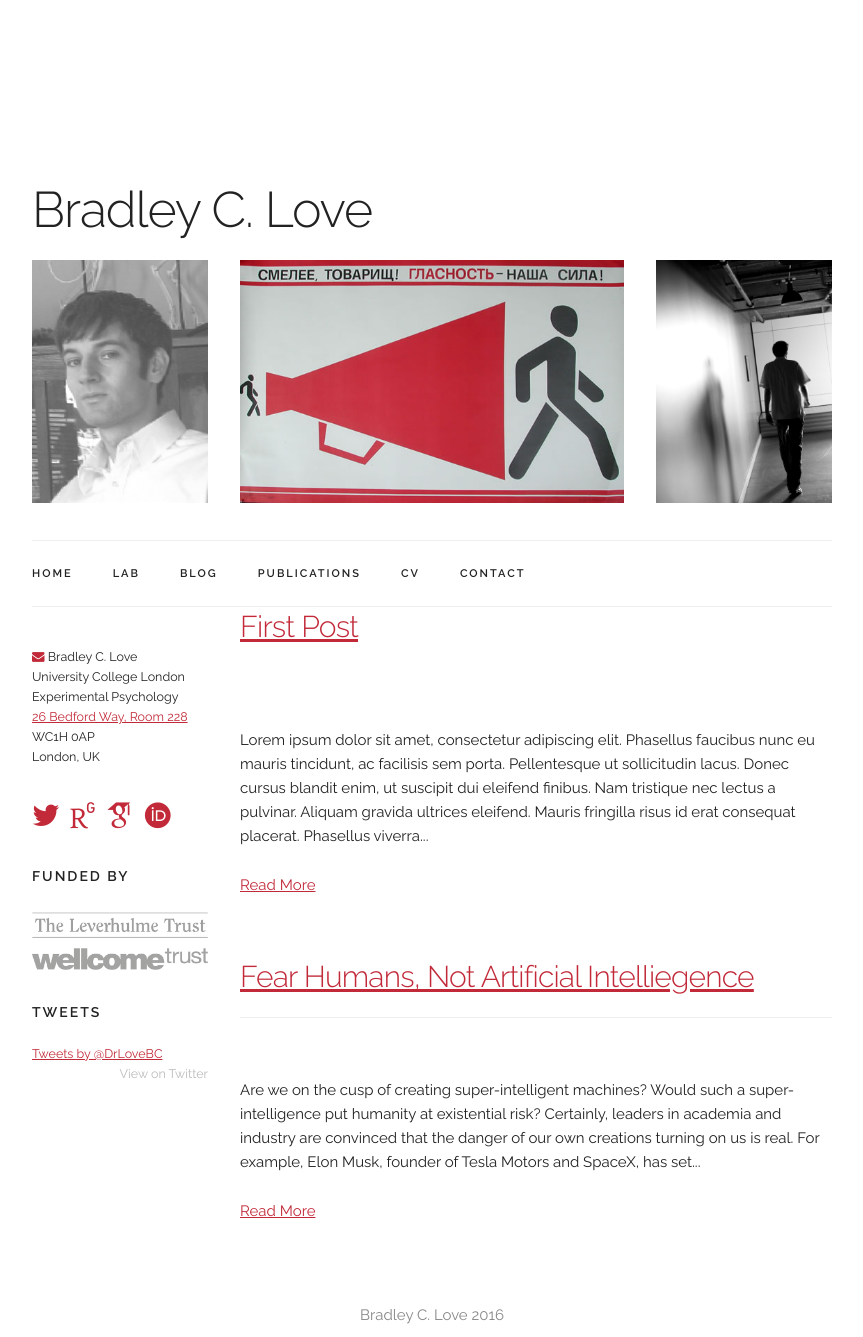
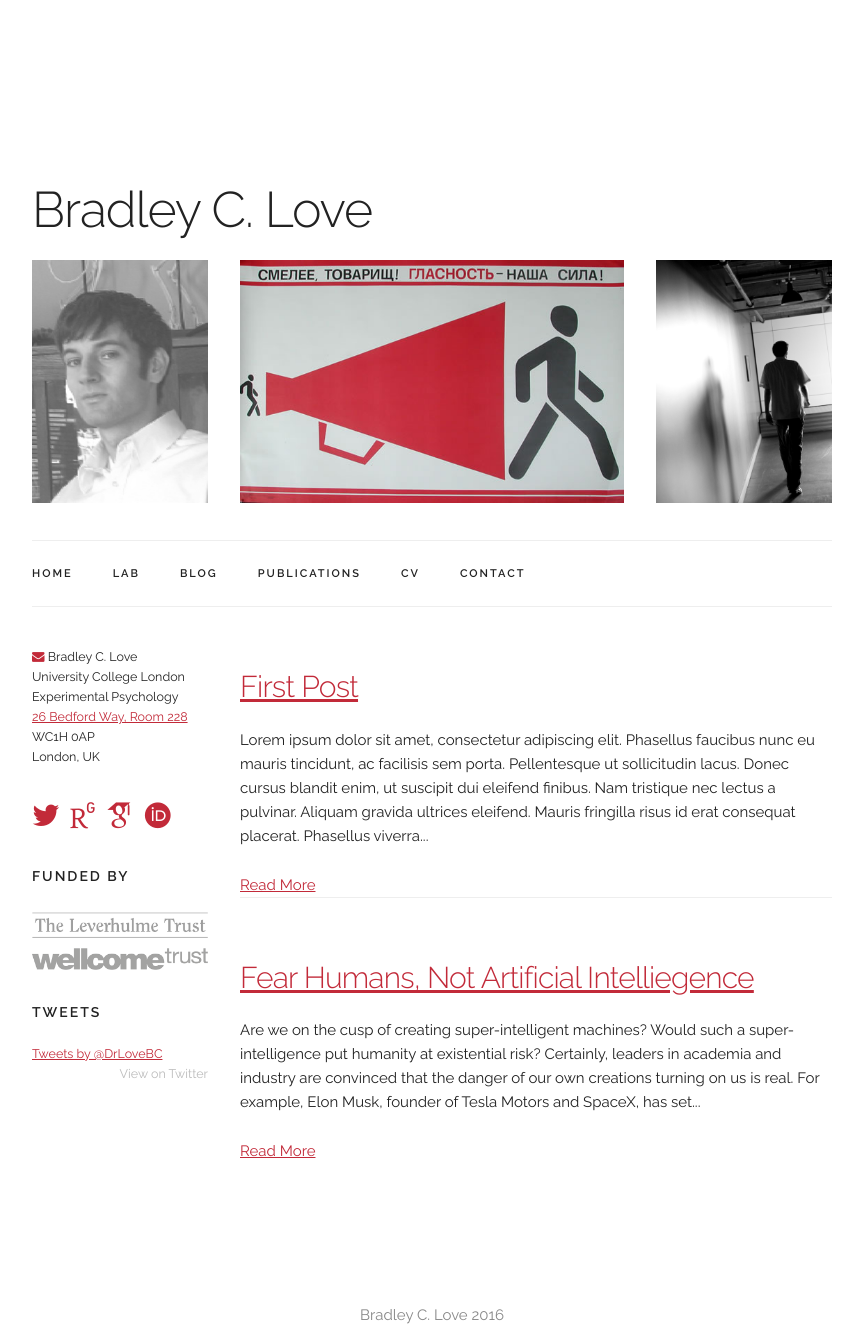
Before and after one commit to lovebc/lovebc.github.io, a Jekyll site: the page built from blog.html, in a window 1280 px wide. Shown: the whole page, without its empty margins (208-1071 px from the left). Built offline with Jekyll 4.4.1, drawn with Linux system fonts in a browser that asks for light colours; nearby versions of some CDN libraries; some web fonts are replaced; comment, search, counter and statistics services are not loaded.

Commit message:
Update blog.html

```diff
--- a/blog.html
+++ b/blog.html
@@ -31,14 +31,14 @@
 
                     {% for post in site.posts %}
 
-                            <article class="post">
-                              <h4><a href="{{ site.baseurl }}{{ post.url }}">{{ post.title }}</a></h4>
+
                               {% if forloop.first == true %}
                                   <div class="docs-section examples top" id="posts">
                               {% else %}
                                   <div class="docs-section examples" id="posts">
                               {% endif %}
-
+                              <article class="post">
+                              <h4><a href="{{ site.baseurl }}{{ post.url }}">{{ post.title }}</a></h4>
                               <div class="entry">
                                 {{ post.content | truncatewords:50}}
                               </div>
```
